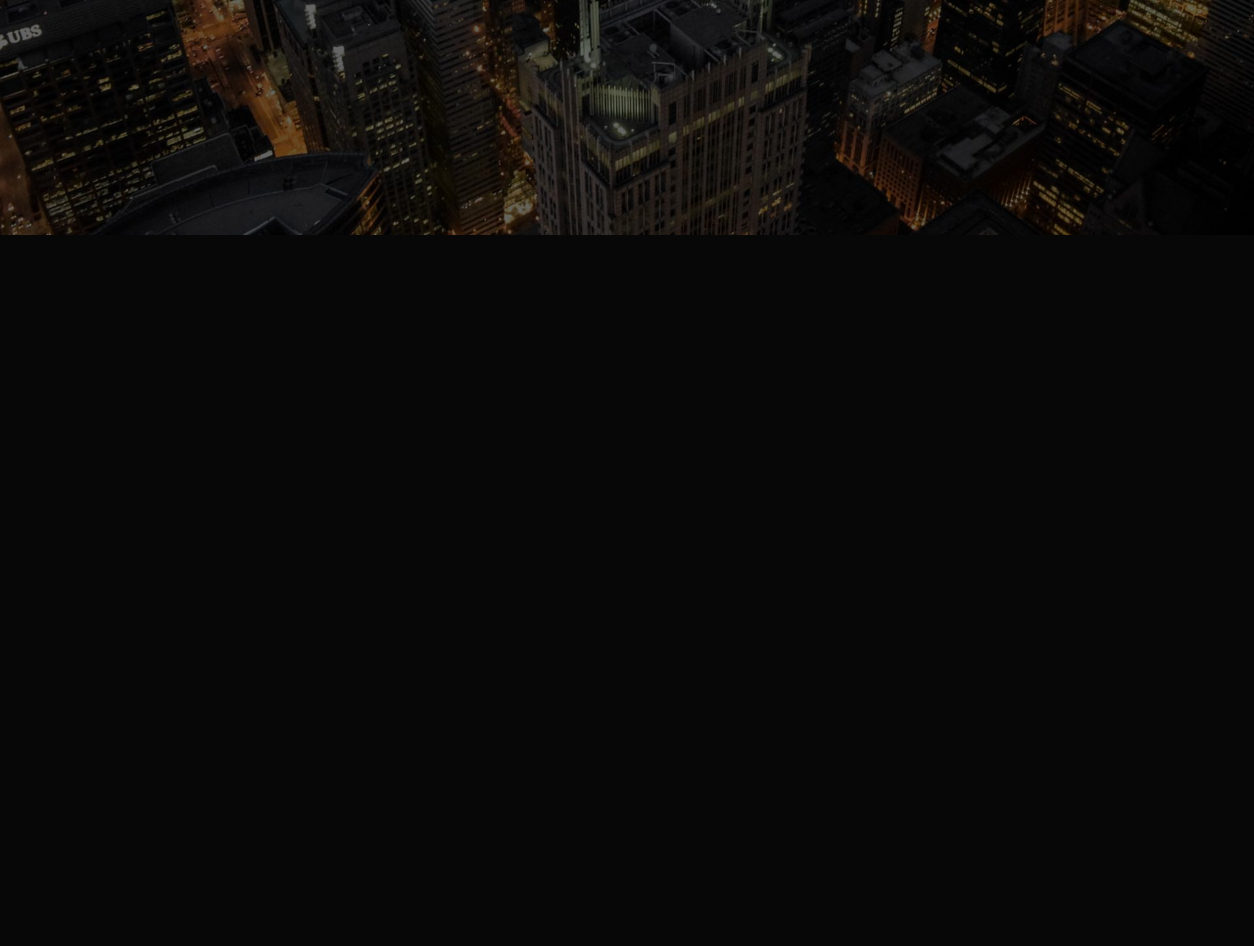
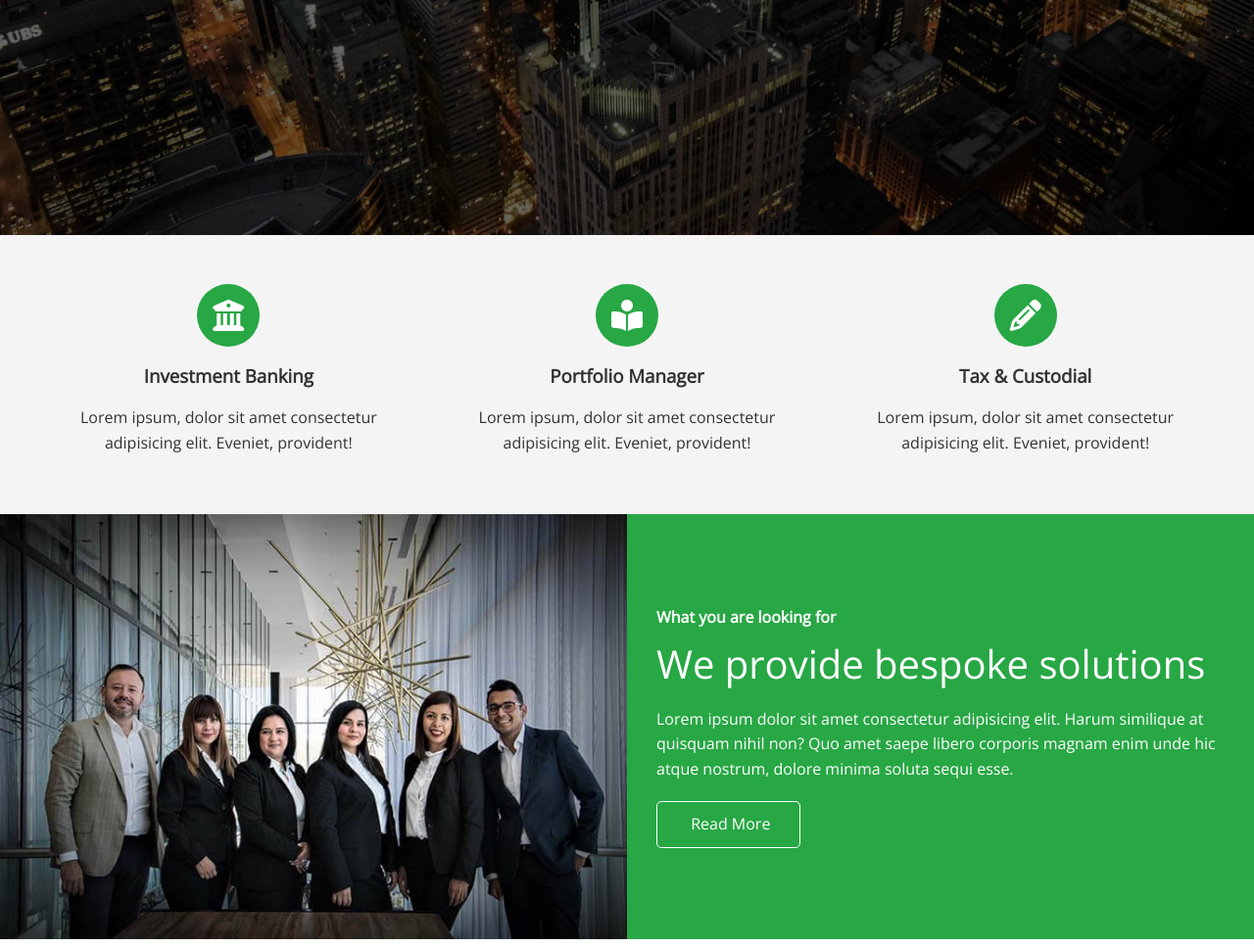
Before and after one commit to winadiw/modern-html-css-course, a PHP site: page / in a window 1280 px wide. Shown: the part 560-1526 px from the top of the page at 98% size. Before the commit the page ends 800 px from the top, so only its background shows below. Run offline with PHP 8.4, Linux system fonts and the light colour scheme; some libraries are stand-ins or nearby versions.

Commit message:
#54 - icons and solutions sections

```diff
--- a/edgeledger_website/css/style.css
+++ b/edgeledger_website/css/style.css
@@ -110,3 +110,21 @@ img {
 .hero * {
   z-index: 10;
 }
+
+/* Icons */
+.icons {
+  padding: 30px;
+}
+
+.icons h3 {
+  font-weight: bold;
+  margin-bottom: 15px;
+}
+
+.icons i {
+  background-color: #28a745;
+  color: white;
+  padding: 1rem;
+  border-radius: 50%;
+  margin-bottom: 15px;
+}
--- a/edgeledger_website/css/utilities.css
+++ b/edgeledger_website/css/utilities.css
@@ -23,22 +23,86 @@
 
 }
 
-.btn-primary {
+.btn-primary, .bg-primary {
   background-color: #28a745;
   color: white;
 }
 
-.btn-secondary {
+.btn-secondary, .bg-secondary {
   background-color: #0284d0;
   color: white;
 }
 
-.btn-dark {
+.btn-dark, .bg-dark {
   background-color: #333;
   color: white;
 }
 
-.btn-light {
+.btn-light, .bg-light {
   background-color: #f4f4f4;
   color: #333;
 }
+
+.btn-outline {
+  background-color: transparent;
+  border: 1px solid #fff;
+}
+
+/* Flex Items */
+.flex-items {
+  display: flex;
+  text-align: center;
+  justify-content: center;
+  height: 100%;
+}
+
+.flex-items > div {
+  padding: 20px;
+}
+
+/* Flex Columns */
+.flex-columns .row {
+  display: flex;
+  flex-direction: row;
+  flex-wrap: wrap;
+  width: 100%;
+}
+
+.flex-columns .column {
+  display: flex;
+  flex-direction: column;
+  flex-basis: 100%;
+  flex: 1;
+}
+
+.flex-columns .column .column-1,
+.flex-columns .column .column-2 {
+  height: 100%;
+}
+
+.flex-columns img {
+  width: 100%;
+  height: 100%;
+  object-fit: cover;
+}
+
+.flex-columns .column .column-2 {
+  display: flex;
+  flex-direction: column;
+  align-items: flex-start;
+  justify-content: center;
+  padding: 30px;
+}
+
+.flex-columns h2 {
+  font-size: 40px;
+  font-weight: 100;
+}
+
+.flex-columns h4 {
+  margin-bottom: 10px;
+}
+
+.flex-columns p {
+  margin: 20px 0;
+}
--- a/edgeledger_website/index.html
+++ b/edgeledger_website/index.html
@@ -1,18 +1,22 @@
 <!DOCTYPE html>
 <html lang="en">
   <head>
-  <meta charset="UTF-8">
-  <meta name="viewport" content="width=device-width, initial-scale=1.0">
-  <script src="https://kit.fontawesome.com/c376bcfedf.js" crossorigin="anonymous"></script>
-  <link rel="stylesheet" href="./css/utilities.css">
-  <link rel="stylesheet" href="./css/style.css">
+    <meta charset="UTF-8" />
+    <meta name="viewport" content="width=device-width, initial-scale=1.0" />
+    <script
+      src="https://kit.fontawesome.com/c376bcfedf.js"
+      crossorigin="anonymous"
+    ></script>
+    <link rel="stylesheet" href="./css/utilities.css" />
+    <link rel="stylesheet" href="./css/style.css" />
     <title>Welcome to EdgeLedger</title>
   </head>
   <body id="home">
     <header class="hero">
       <div id="nav" class="navbar">
         <h1 class="logo">
-        <span class="text-primary"><i class="fas fa-book-open"></i> Edge</span>Ledger
+          <span class="text-primary"><i class="fas fa-book-open"></i> Edge</span
+          >Ledger
         </h1>
         <nav>
           <ul>
@@ -27,8 +31,68 @@
       <div class="content">
         <h1>The sky is the limit</h1>
         <p>We provide world class financial assistance</p>
-      <a href="#about" class="btn"><i class="fas fa-chevron-right"></i> Read More</a>
+        <a href="#about" class="btn"
+          ><i class="fas fa-chevron-right"></i> Read More</a
+        >
       </div>
     </header>
+
+    <main>
+      <!-- About: Icons -->
+      <section id="about" class="icons bg-light">
+        <div class="flex-items">
+          <div>
+            <i class="fas fa-university fa-2x"></i>
+            <div>
+              <h3>Investment Banking</h3>
+              <p>
+                Lorem ipsum, dolor sit amet consectetur adipisicing elit.
+                Eveniet, provident!
+              </p>
+            </div>
+          </div>
+          <div>
+            <i class="fas fa-book-reader fa-2x"></i>
+            <div>
+              <h3>Portfolio Manager</h3>
+              <p>
+                Lorem ipsum, dolor sit amet consectetur adipisicing elit.
+                Eveniet, provident!
+              </p>
+            </div>
+          </div>
+          <div>
+            <i class="fas fa-pencil-alt fa-2x"></i>
+            <div>
+              <h3>Tax & Custodial</h3>
+              <p>
+                Lorem ipsum, dolor sit amet consectetur adipisicing elit.
+                Eveniet, provident!
+              </p>
+            </div>
+          </div>
+        </div>
+      </section>
+      <!-- About: Solutions -->
+      <section class="solutions flex-columns">
+        <div class="row">
+          <div class="column">
+            <div class="column-1">
+              <img src="images/home/people.jpg" alt="People">
+            </div>
+          </div>
+          <div class="column">
+            <div class="column-2 bg-primary">
+              <h4>What you are looking for</h4>
+              <h2>We provide bespoke solutions</h2>
+              <p>Lorem ipsum dolor sit amet consectetur adipisicing elit. Harum similique at quisquam nihil non? Quo amet saepe libero corporis magnam enim unde hic atque nostrum, dolore minima soluta sequi esse.</p>
+              <a href="#" class="btn btn-outline">
+                <i class="fas fa-chevron"></i>
+                Read More</a>
+            </div>
+          </div>
+        </div>
+      </section>
+    </main>
   </body>
 </html>
```
Lines whose indentation alone changed are shown as unchanged.
